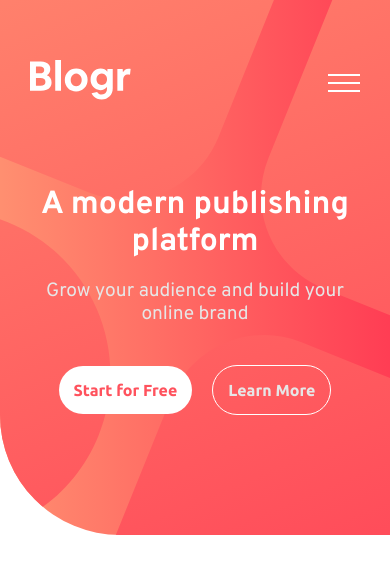
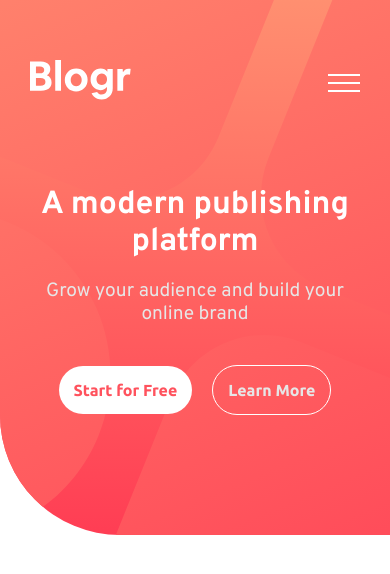
Before and after one commit to kareemayman/blogr-landing-page, a React (Vite) app: page / in a window 390 px wide. Shown: the top 574 px of the page. Built offline with nearby package versions, Linux system fonts and the light colour scheme.

Commit message:
Fixed Hero Section Background Gradiant Color Direction On Mobile

```diff
--- a/src/css/index.css
+++ b/src/css/index.css
@@ -256,6 +256,7 @@
     .hero {
         padding-bottom: 120px;
         height: fit-content;
+        background-image: linear-gradient(var(--Very-light-red), var(--Light-red));
     }
 
     .hero main h1  {
```
